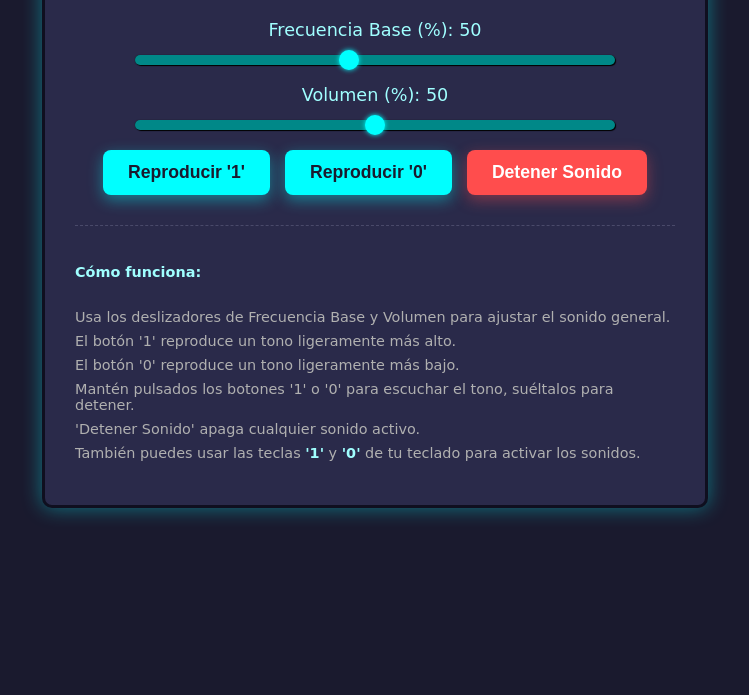
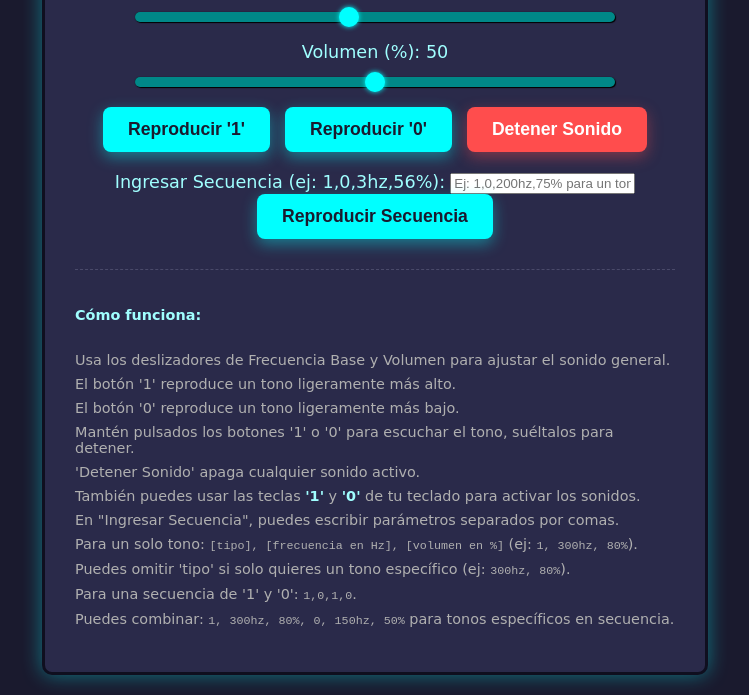
Before and after one commit to pacureok/musica-1bit-8bit, a plain HTML site: page index.html in a window 1280 px wide. Shown: the part 228-923 px from the top of the page, without its empty margins (265-1014 px from the left). Before the commit the page ends 800 px from the top, so only its background shows below. Drawn offline with Linux system fonts and the light colour scheme.

Commit message:
Update index.html

```diff
--- a/index.html
+++ b/index.html
@@ -27,7 +27,13 @@
                 <button id="buttonZero">Reproducir '0'</button>
                 <button id="stopButton">Detener Sonido</button>
             </div>
-        </div>
+
+            <div class="sequence-control">
+                <label for="sequenceInput">Ingresar Secuencia (ej: 1,0,3hz,56%):</label>
+                <input type="text" id="sequenceInput" placeholder="Ej: 1,0,200hz,75% para un tono; 1,0,1,0... para secuencia">
+                <button id="playSequenceButton">Reproducir Secuencia</button>
+            </div>
+            </div>
 
         <div class="info">
             <p><strong>Cómo funciona:</strong></p>
@@ -38,6 +44,13 @@
                 <li>Mantén pulsados los botones '1' o '0' para escuchar el tono, suéltalos para detener.</li>
                 <li>'Detener Sonido' apaga cualquier sonido activo.</li>
                 <li>También puedes usar las teclas <strong>'1'</strong> y <strong>'0'</strong> de tu teclado para activar los sonidos.</li>
+                <li>En "Ingresar Secuencia", puedes escribir parámetros separados por comas.</li>
+                <ul>
+                    <li>Para un solo tono: <code>[tipo], [frecuencia en Hz], [volumen en %]</code> (ej: <code>1, 300hz, 80%</code>).</li>
+                    <li>Puedes omitir 'tipo' si solo quieres un tono específico (ej: <code>300hz, 80%</code>).</li>
+                    <li>Para una secuencia de '1' y '0': <code>1,0,1,0</code>.</li>
+                    <li>Puedes combinar: <code>1, 300hz, 80%, 0, 150hz, 50%</code> para tonos específicos en secuencia.</li>
+                </ul>
             </ul>
         </div>
     </div>
```
